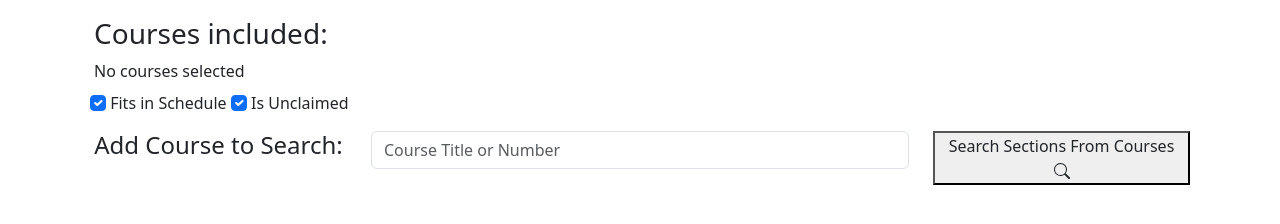
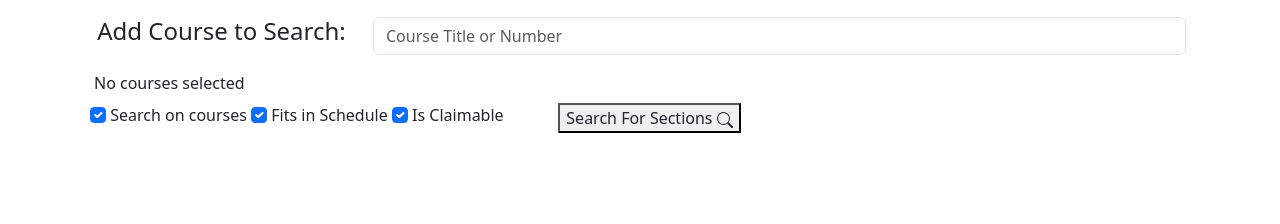
Before and after one commit to Pjt727/Scheduler, a Django app: template scheduler/templates/pages/claim/claim.html in a window 1280 px wide. Shown: the part 301-525 px from the top of the page. Run offline with Django 4.2, Linux system fonts and the light colour scheme; the template is opened without the code that fills it, so the values that code supplies are empty; some libraries are stand-ins or nearby versions.

Commit message:
Breaking changing to claim search

```diff
--- a/scheduler/claim/models.py
+++ b/scheduler/claim/models.py
@@ -566,14 +566,14 @@ class Section(models.Model):
 
 
     @staticmethod
-    def sort_sections(section_qs: QuerySet, sort_column: str, sort_type: str) -> QuerySet:
+    def sort_sections(section_qs: QuerySet, sort_column: str | None, sort_type: str | None) -> QuerySet:
         field_names = {
         'sortTitle': 'course__title',
         'sortSubject': 'course__subject__code',
         'sortCode': 'course__code',
         }
 
-        field_name = field_names.get(sort_column)
+        field_name = field_names.get(str(sort_column))
         if field_name is not None:
             if sort_type == "descending":
                 field_name = '-' + field_name
--- a/scheduler/templates/pages/claim/claim.html
+++ b/scheduler/templates/pages/claim/claim.html
@@ -15,28 +15,11 @@
         </div>
     </form>
     <div class="row">
-        <h3>Courses included:</h3>
-        <div id="courseMultiSelect">
-            {% include 'course_pills.html' with courses=courses %}
-        </div>
-    </div>
-</div>
-<div class="p-2" id="professorControls">
-    <input type="checkbox" class="form-check-input" name="fits" id="fits" checked>
-    <label for="fits">Fits in Schedule</label>
-    <input type="checkbox" class="form-check-input" name="available" id="available" checked>
-    <label for="available">Is Unclaimed</label>
-</div>
-<div class="p-2"
-    hx-include="#courseMultiSelect, #term, #professorControls"
-    hx-target="#sections"
->
-    <div class="row">
         <h4 class="col-3 text-center">Add Course to Search:</h4>
-        <div class="col-6 search-container">
+        <div class="col-9 search-container">
             <input
                 hx-get="{% url 'get_course_results' offset=0%}"
-                hx-include="#course-options"
+                hx-include="#course-options, #courseMultiSelect"
                 hx-target="#course-results"
                 hx-trigger="keyup changed delay:250ms, search, load"
                 name="course_query"
@@ -51,12 +34,31 @@
                 </div>
             </div>
         </div>
+    </div>
+    <div class="row">
+        <div id="courseMultiSelect">
+            {% include 'course_pills.html' with courses=courses %}
+        </div>
+    </div>
+</div>
+<div class="p-2" id="professorControls">
+    <div class="row">
+        <div class="col-5">
+            <input type="checkbox" class="form-check-input" name="isCourseSearch" id="isCourseSearch" checked>
+            <label for="isCourseSearch">Search on courses</label>
+            <input type="checkbox" class="form-check-input" name="fits" id="fits" checked>
+            <label for="fits">Fits in Schedule</label>
+            <input type="checkbox" class="form-check-input" name="available" id="available" checked>
+            <label for="available">Is Claimable</label>
+        </div>
         <div class="col-3">
             <button
                 hx-get="{% url 'section_search' %}"
                 hx-trigger="load, click"
+                hx-include="#courseMultiSelect, #term, #professorControls"
+                hx-target="#sections"
                 class="cursor-pointer search-icon-link" id="meetingSearch">
-                Search Sections From Courses
+                Search For Sections
                 <svg xmlns="http://www.w3.org/2000/svg" width="16" height="16" fill="currentColor" class="bi bi-search" viewBox="0 0 16 16">
                     <path d="M11.742 10.344a6.5 6.5 0 1 0-1.397 1.398h-.001c.03.04.062.078.098.115l3.85 3.85a1 1 0 0 0 1.415-1.414l-3.85-3.85a1.007 1.007 0 0 0-.115-.1zM12 6.5a5.5 5.5 0 1 1-11 0 5.5 5.5 0 0 1 11 0z"/>
                 </svg>
@@ -64,6 +66,11 @@
         </div>
     </div>
     <div id="sections"></div>
+</div>
+<div class="p-2"
+    hx-include="#courseMultiSelect, #term, #professorControls"
+    hx-target="#sections"
+>
 </div>
 
 {# Modal to submit a claim for a section/ particular meetings #}
```
Also changed, not shown: scheduler/claim/partial_views.py (+0 -15 lines).
